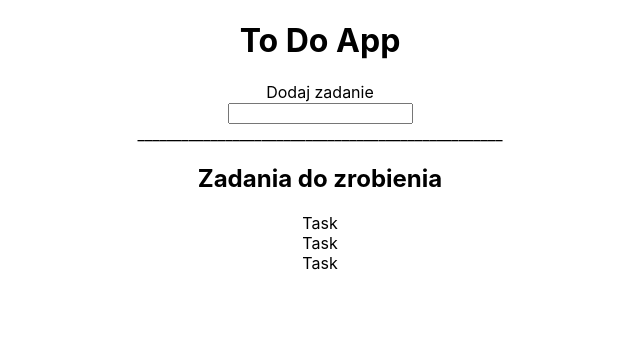
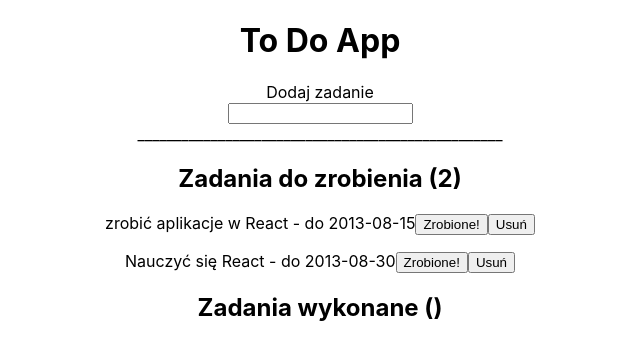
Before and after one commit to annajamroz/CB_react_project, a React (Create React App) app: page / in a window 1280 px wide. Shown: the top 360 px of the page, without its empty margins (320-960 px from the left). Built offline with nearby package versions, Linux system fonts and the light colour scheme.

Commit message:
wron data

```diff
--- a/src/App.js
+++ b/src/App.js
@@ -1,17 +1,69 @@
 
 import './App.css';
+import React from 'react';
 import AddTask from './components/AddTask';
 import TaskList from './components/TaskList';
 
-function App() {
+class App extends React.Component {
+
+    state = {
+      tasks: [
+        {
+          id: 0,
+          text: "zrobić aplikacje w React",
+          date: "2013-08-15",
+          important: true,
+          active: true,
+          finishDate: null,
+        },
+           {
+          id: 1,
+          text: "Nauczyć się React",
+          date: "2013-08-30",
+          important: true,
+          active: true,
+          finishDate: null,
+        }
+      ]
+    }
+// usunięcie z listy wyżej elementu o id takim
+  deleteTask = (id) =>{
+
+    let tasks = [...this.state.tasks]
+    tasks = tasks.filter(task => task.id !== id)
+    this.setState({
+      tasks
+    })
+  }
+// zmiana statusu w zadaniach o id takich
+  changeTaskStatus = (id) => {
+    let tasks = [...this.state.tasks]
+    tasks.forEach(task => {
+      if(task.id === id){
+        task.active = false
+        task.finishDate = new Date()
+      }
+    })
+
+    this.setState({
+      tasks
+    })
+
+    console.log("działa?")
+    console.log(tasks.finishDate)
+
+
+  }
+
+  render() {
     return (
       <div className="App">
       <h1>To Do App</h1>
       <AddTask/>
       __________________________________________________
-    <TaskList/>
+      <TaskList tasks={this.state.tasks} delete={this.deleteTask} changeStatus={this.changeTaskStatus}/>
       </div>
-  );
+    )};
 }
 
 export default App;
--- a/src/components/Task.js
+++ b/src/components/Task.js
@@ -1,8 +1,17 @@
 import React from 'react'
-const Task = () => {
+const Task = (props) => {
+
+    // destrukturyzacja
+    const {text, date, id} = props.task
+
     return (
         <div>
-            Task
+            <p>
+                {text} - do {date}
+                <button onClick={() => props.changeStatus(id)}>Zrobione!</button>
+                <button onClick={() => props.delete(id)}>Usuń</button>
+            </p>
+
         </div>
      );
 }
--- a/src/components/TaskList.js
+++ b/src/components/TaskList.js
@@ -1,12 +1,22 @@
-import React from 'react'
+import React from 'react';
 import Task from './Task';
-const TaskList = () => {
+
+const TaskList = (props) => {
+
+    const tasks = props.tasks.map(task => (
+        <Task
+            key={task.id}
+            task={task}
+            delete={props.delete}
+            changeStatus={props.changeStatus}
+        />
+    ));
+
     return (
         <div>
-            <h2>Zadania do zrobienia</h2>
-            <Task/>
-            <Task/>
-            <Task/>
+            <h2>Zadania do zrobienia ({props.tasks.length})</h2>
+            {tasks}
+            <h2>Zadania wykonane ({/* ilość zakończonych zadań */})</h2>
         </div>
      );
 }
```
Lines whose indentation alone changed are shown as unchanged.
